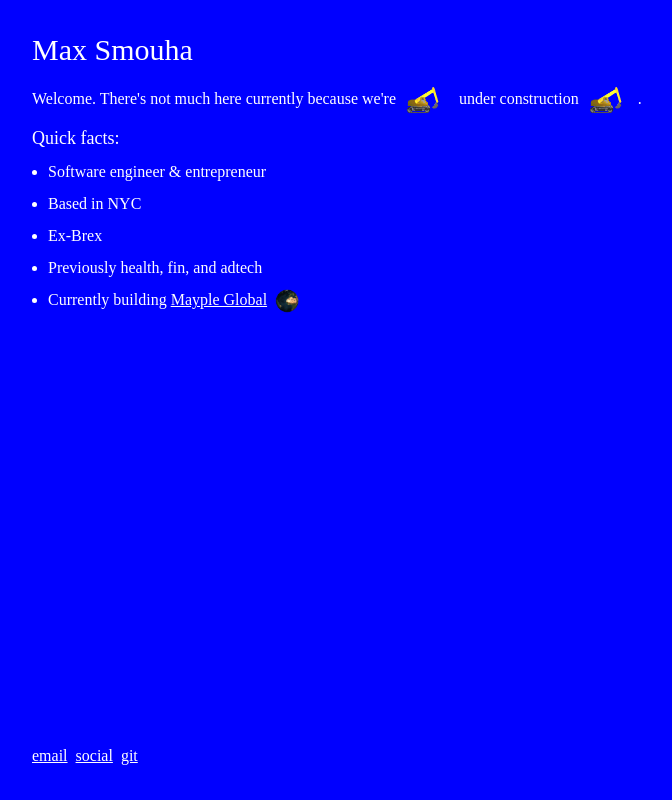
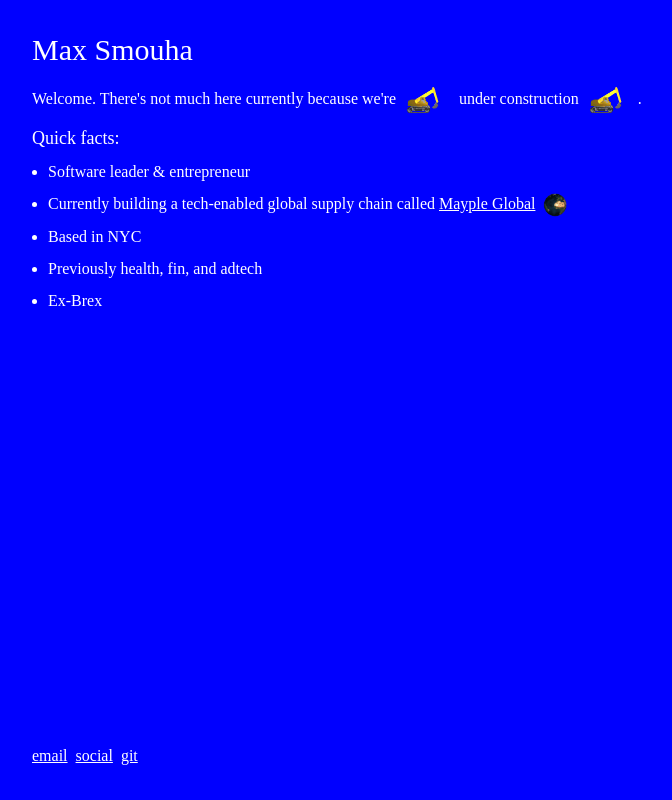
Before and after one commit to squamuglia/personal-site, a Next.js app: page / in a window 1280 px wide. Shown: the whole page, without its empty margins (0-672 px from the left). Built offline with nearby package versions, Linux system fonts and the light colour scheme.

Commit message:
update quick facts

```diff
--- a/pages/index.tsx
+++ b/pages/index.tsx
@@ -26,20 +26,9 @@ const Home: NextPage = () => {
         <p className="mb-2 text-lg">Quick facts:</p>
 
         <ul className="list-disc ml-4">
-          <li className="mb-2">Software engineer & entrepreneur</li>
-          <li className="mb-2">Based in NYC</li>
+          <li className="mb-2">Software leader & entrepreneur</li>
           <li className="mb-2">
-            <a
-              href="https://brex.com"
-              target="_blank"
-              rel="noopener noreferrer"
-            >
-              Ex-Brex
-            </a>
-          </li>
-          <li className="mb-2">Previously health, fin, and adtech</li>
-          <li className="mb-2">
-            Currently building{' '}
+            Currently building a tech-enabled global supply chain called{' '}
             <a
               href="https://maypleglobal.com"
               className="underline"
@@ -52,6 +41,17 @@ const Home: NextPage = () => {
                 alt="earth"
                 className="inline-block h-6 mx-2"
               />
+            </a>
+          </li>
+          <li className="mb-2">Based in NYC</li>
+          <li className="mb-2">Previously health, fin, and adtech</li>
+          <li className="mb-2">
+            <a
+              href="https://brex.com"
+              target="_blank"
+              rel="noopener noreferrer"
+            >
+              Ex-Brex
             </a>
           </li>
         </ul>
```
